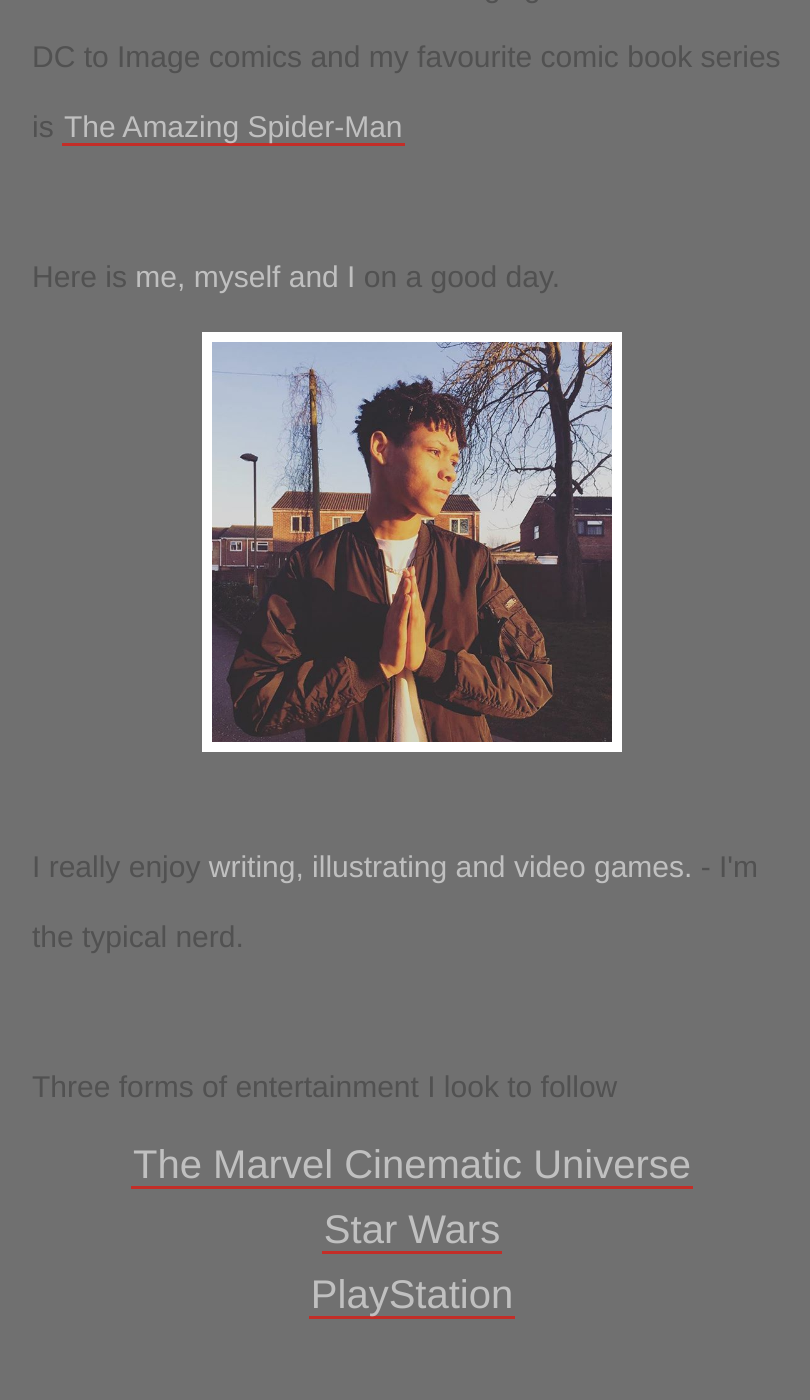
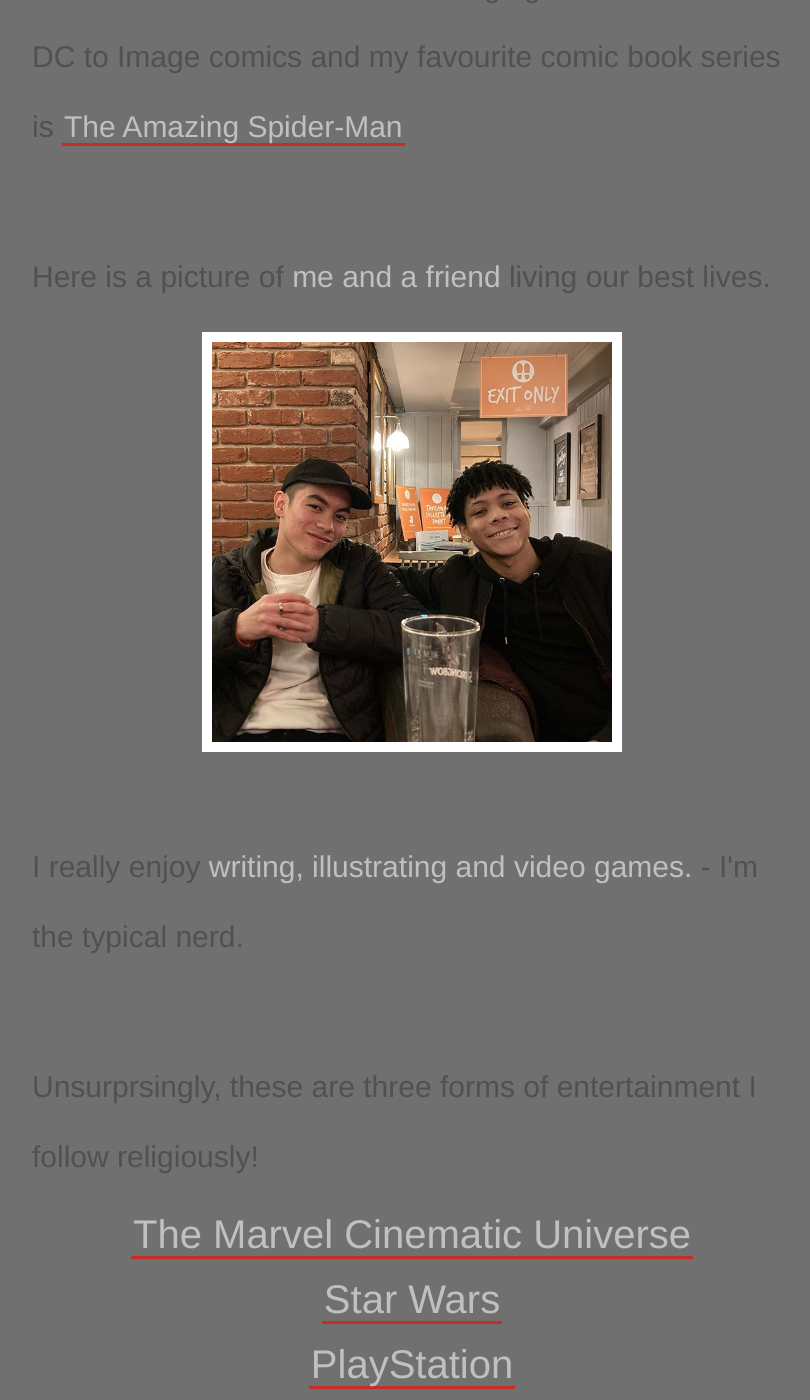
Before and after one commit to Afro1999/Typography, a Jekyll site: the page aboutme/index.html, which Jekyll copies as it is, in a window 1280 px wide and 1400 px high, scrolled down 1693 px. Shown: the whole window, without its empty margins (228-1038 px from the left). Built offline with Jekyll 4.4.1, drawn with Linux system fonts in a browser that asks for light colours.

Commit message:
Update index.html

```diff
--- a/aboutme/index.html
+++ b/aboutme/index.html
@@ -50,14 +50,14 @@
 	<p>Although I can't read through a novel to save my life, I'm an avid reader of comic books ranging from Marvel to DC to Image comics and my favourite comic book series is <a class="fact_link" href="https://www.marvel.com/comics/series/24396/the_amazing_spider-man_2018_-_present" target="blank">The Amazing Spider-Man</a></p>
 
 	<!-- Picture -->
-	<p>Here is <span class="highlight">me, myself and I</span> on a good day.
-		<img class="fact_image" src="img/Me.jpg.jpg">
+	<p>Here is a picture of <span class="highlight">me and a friend</span> living our best lives.
+		<img class="fact_image" src="img/Me_n_Josh.jpg">
 	</p>
 
 	<p>I really enjoy <span class="highlight">writing, illustrating and video games.</span> - I'm the typical nerd.</p>
 
 	<!-- Public Figure List -->
-	<p>Three forms of entertainment I look to follow</p>
+	<p>Unsurprsingly, these are three forms of entertainment I follow religiously!</p>
 
 	<ul class="public_figures_list">
 
```
